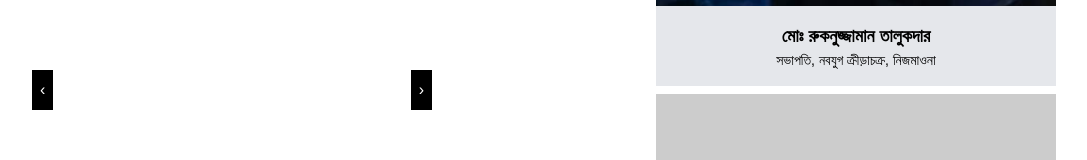
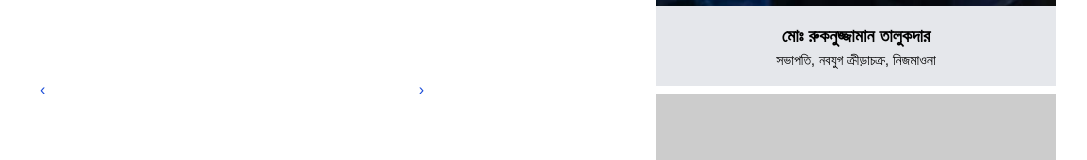
Before and after one commit to imtiazikbal/nabajuk-react, a React (Create React App) app: page / in a window 1280 px wide. Shown: the part 554-714 px from the top of the page, without its empty margins (96-1183 px from the left). Built offline with nearby package versions, Linux system fonts and the light colour scheme.

Commit message:
arrow fix

```diff
--- a/src/sections/HeroSection.tsx
+++ b/src/sections/HeroSection.tsx
@@ -34,13 +34,13 @@ const HeroSection = () => {
         />
         <button
           onClick={prevImage}
-          className="absolute left-0 top-1/2 transform -translate-y-1/2 bg-black text-white p-2"
+          className="absolute left-0 top-1/2 transform -translate-y-1/2 bg-white text-primary p-2"
         >
           &#8249;
         </button>
         <button
           onClick={nextImage}
-          className="absolute right-0 top-1/2 transform -translate-y-1/2 bg-black text-white p-2"
+          className="absolute right-0 top-1/2 transform -translate-y-1/2 bg-white text-primary p-2"
         >
           &#8250;
         </button>
```
